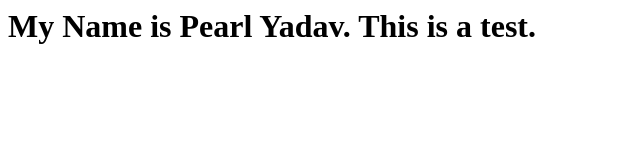
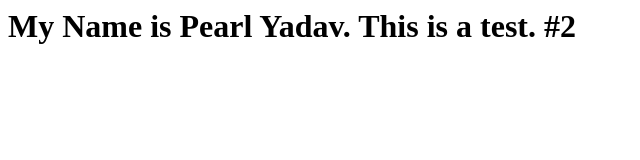
Before and after one commit to pearlyadav/pearlyadav.github.io, a plain HTML site: page index.html in a window 1280 px wide. Shown: the full height of the page, 0-640 px from the left. Drawn offline with Linux system fonts and the light colour scheme.

Commit message:
Update index.html

```diff
--- a/index.html
+++ b/index.html
@@ -1,7 +1,7 @@
 <html>
   <body>
     <h1>
-      My Name is Pearl Yadav. This is a test.
+      My Name is Pearl Yadav. This is a test. #2
     </h1>
   </body>
 </html>
```
